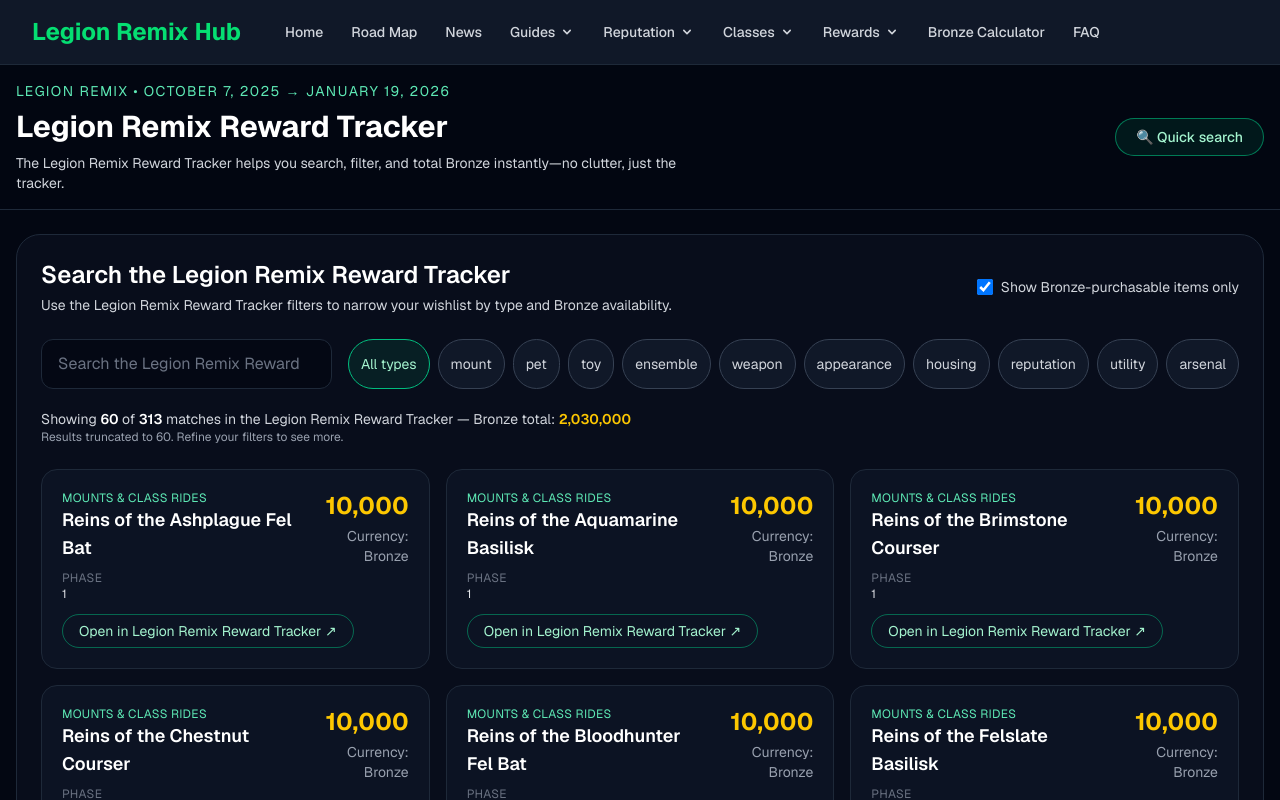
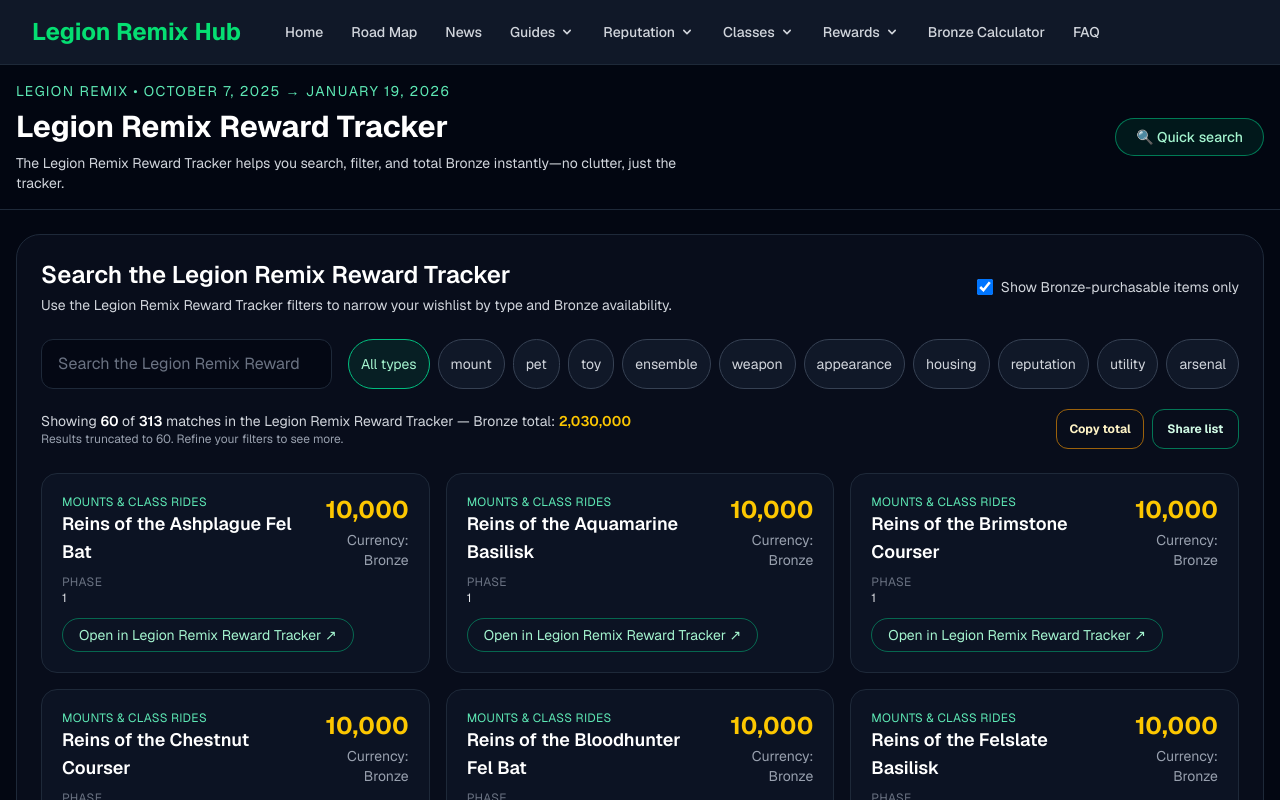
Before and after one commit to mengjian-github/legion-remix-hub, a Next.js app: page /rewards in a window 1280 px wide. Shown: the top 800 px of the page. Built offline with nearby package versions, Linux system fonts and the light colour scheme.

Commit message:
fix: improve legion remix guide conversion paths

```diff
--- a/app/guides/ancient-mana/page.tsx
+++ b/app/guides/ancient-mana/page.tsx
@@ -8,9 +8,9 @@
 
 const publishedDate = '2025-10-29';
 
-const pageTitle = formatMetaTitle('Ancient Mana Farming & Capacity Guide – Legion Remix 2025');
+const pageTitle = formatMetaTitle('Ancient Mana Farm Legion Remix Route & Capacity Guide');
 const pageDescription = formatMetaDescription(
-  'Track every Ancient Mana use in Legion Remix, unlock the 2,000 cap through quests and treasures, and plan efficient farming routes through Suramar City and Tel’anor.'
+  'Ancient Mana farm Legion Remix guide: raise the 2,000 cap, collect Suramar treasures, plan city and Tel’anor routes, and avoid campaign stalls.'
 );
 
 export const metadata: Metadata = {
--- a/app/guides/class-mounts/page.tsx
+++ b/app/guides/class-mounts/page.tsx
@@ -7,9 +7,9 @@
 
 const publishedDate = '2025-11-11';
 
-const pageTitle = formatMetaTitle('Class Mounts & Requirements – Legion Remix 2025');
+const pageTitle = formatMetaTitle('Legion Remix Class Mounts Guide & Requirements');
 const pageDescription = formatMetaDescription(
-  'Unlock every Legion class mount in Legion Remix with class-by-class Felscorned rewards, legacy quest requirements, Hunter and Rogue walkthroughs, and Bronze planning notes.'
+  'Legion Remix class mounts guide: unlock every Felscorned mount with class-by-class requirements, Hunter and Rogue steps, legacy quest notes, and Bronze planning.'
 );
 
 export const metadata: Metadata = {
--- a/app/guides/layout.tsx
+++ b/app/guides/layout.tsx
@@ -1,11 +1,13 @@
 "use client";
 
+import Link from "next/link";
 import { usePathname } from "next/navigation";
 import { useEffect } from "react";
 import { trackEvent } from "@/lib/analytics";
 
 export default function GuidesLayout({ children }: { children: React.ReactNode }) {
   const pathname = usePathname();
+  const showStickyActions = pathname !== "/guides";
 
   useEffect(() => {
     const guide = pathname === "/guides"
@@ -15,5 +17,41 @@
     trackEvent("guide_view", { guide });
   }, [pathname]);
 
-  return children;
+  return (
+    <>
+      {children}
+      {showStickyActions && (
+        <aside className="fixed inset-x-3 bottom-3 z-40 mx-auto max-w-3xl rounded-2xl border border-emerald-500/50 bg-gray-950/95 p-3 shadow-2xl shadow-emerald-950/40 backdrop-blur md:bottom-5 md:p-4">
+          <div className="flex flex-col gap-3 md:flex-row md:items-center md:justify-between">
+            <div className="min-w-0">
+              <p className="text-xs font-black uppercase tracking-[0.16em] text-emerald-300">Plan the next step</p>
+              <p className="mt-1 text-sm text-gray-200">
+                Turn this guide into a Bronze budget or reward checklist before you leave the page.
+              </p>
+            </div>
+            <div className="grid shrink-0 grid-cols-2 gap-2">
+              <Link
+                href="/calculator"
+                data-track-event="guide_sticky_cta_click"
+                data-track-prop-destination="/calculator"
+                data-track-prop-source-guide={pathname}
+                className="inline-flex min-h-11 items-center justify-center rounded-xl bg-amber-500 px-4 py-2 text-sm font-black text-gray-950 transition hover:bg-amber-400"
+              >
+                Bronze Calculator
+              </Link>
+              <Link
+                href="/rewards"
+                data-track-event="guide_sticky_cta_click"
+                data-track-prop-destination="/rewards"
+                data-track-prop-source-guide={pathname}
+                className="inline-flex min-h-11 items-center justify-center rounded-xl border border-emerald-500/70 px-4 py-2 text-sm font-black text-emerald-100 transition hover:bg-emerald-500/10"
+              >
+                Rewards Tracker
+              </Link>
+            </div>
+          </div>
+        </aside>
+      )}
+    </>
+  );
 }
--- a/components/rewards/RewardTrackerCatalog.tsx
+++ b/components/rewards/RewardTrackerCatalog.tsx
@@ -90,6 +90,67 @@
   const truncated = filteredEntries.length > maxResults;
   const matchedBronzeTotal = displayedEntries.reduce((sum, entry) => sum + (entry.cost?.amount ?? 0), 0);
 
+  const handleCopyMatchedTotal = async () => {
+    const summary = `Legion Remix Reward Tracker: ${displayedEntries.length}/${filteredEntries.length} visible matches, ${matchedBronzeTotal.toLocaleString()} Bronze shown. Filter=${typeFilter}; Bronze only=${bronzeOnly ? 'yes' : 'no'}; Search=${searchTerm.trim() || 'none'}.`;
+    trackEvent('reward_tracker_copy_total', {
+      result_scope: typeFilter,
+      bronze_only: bronzeOnly ? 'true' : 'false',
+      search_active: searchTerm.trim() ? 'true' : 'false',
+      visible_count: displayedEntries.length,
+      result_count: filteredEntries.length,
+      total_bronze: matchedBronzeTotal,
+    });
+
+    try {
+      await navigator.clipboard.writeText(summary);
+      trackEvent('tool_result', {
+        tool: 'reward_tracker',
+        action: 'copy_total_success',
+        visible_count: displayedEntries.length,
+        total_bronze: matchedBronzeTotal,
+      });
+    } catch {
+      trackEvent('tool_result', {
+        tool: 'reward_tracker',
+        action: 'copy_total_failed',
+        visible_count: displayedEntries.length,
+        total_bronze: matchedBronzeTotal,
+      });
+    }
+  };
+
+  const handleShareFilteredList = async () => {
+    const topItems = displayedEntries.slice(0, 8).map((entry) => entry.name).join(', ');
+    const shareText = `Legion Remix reward list: ${displayedEntries.length} visible items, ${matchedBronzeTotal.toLocaleString()} Bronze shown. Top picks: ${topItems || 'none'}.`;
+    trackEvent('reward_tracker_share_list', {
+      result_scope: typeFilter,
+      bronze_only: bronzeOnly ? 'true' : 'false',
+      visible_count: displayedEntries.length,
+      total_bronze: matchedBronzeTotal,
+    });
+
+    try {
+      if (navigator.share) {
+        await navigator.share({ title: 'Legion Remix Reward Tracker', text: shareText, url: window.location.href });
+      } else {
+        await navigator.clipboard.writeText(shareText);
+      }
+      trackEvent('tool_result', {
+        tool: 'reward_tracker',
+        action: 'share_list_success',
+        visible_count: displayedEntries.length,
+        total_bronze: matchedBronzeTotal,
+      });
+    } catch {
+      trackEvent('tool_result', {
+        tool: 'reward_tracker',
+        action: 'share_list_cancelled_or_failed',
+        visible_count: displayedEntries.length,
+        total_bronze: matchedBronzeTotal,
+      });
+    }
+  };
+
   const countRewardResults = (nextType: TypeFilterOption, nextBronzeOnly: boolean, nextSearchTerm: string) => {
     const base = nextBronzeOnly ? bronzeEntries : rewardEntries;
     const term = nextSearchTerm.trim().toLowerCase();
@@ -178,7 +239,8 @@
         </div>
       </div>
 
-      <div className="mt-5 text-sm text-gray-300">
+      <div className="mt-5 flex flex-col gap-3 text-sm text-gray-300 lg:flex-row lg:items-center lg:justify-between">
+        <div>
           <p>
             Showing <span className="text-white font-semibold">{displayedEntries.length}</span> of{' '}
             <span className="text-white font-semibold">{filteredEntries.length}</span> matches in the Legion Remix Reward Tracker — Bronze total:{' '}
@@ -187,6 +249,23 @@
           {truncated && (
             <p className="text-xs text-gray-400">Results truncated to {maxResults}. Refine your filters to see more.</p>
           )}
+        </div>
+        <div className="grid grid-cols-2 gap-2">
+          <button
+            type="button"
+            onClick={handleCopyMatchedTotal}
+            className="min-h-10 rounded-xl border border-amber-500/60 px-3 py-2 text-xs font-bold text-amber-100 transition hover:bg-amber-500/10"
+          >
+            Copy total
+          </button>
+          <button
+            type="button"
+            onClick={handleShareFilteredList}
+            className="min-h-10 rounded-xl border border-emerald-500/60 px-3 py-2 text-xs font-bold text-emerald-100 transition hover:bg-emerald-500/10"
+          >
+            Share list
+          </button>
+        </div>
       </div>
 
       <div className="mt-6">
```
Also changed, not shown: 1 other file (tests, documents, lock files or other folders). Lines whose indentation alone changed are shown as unchanged.
